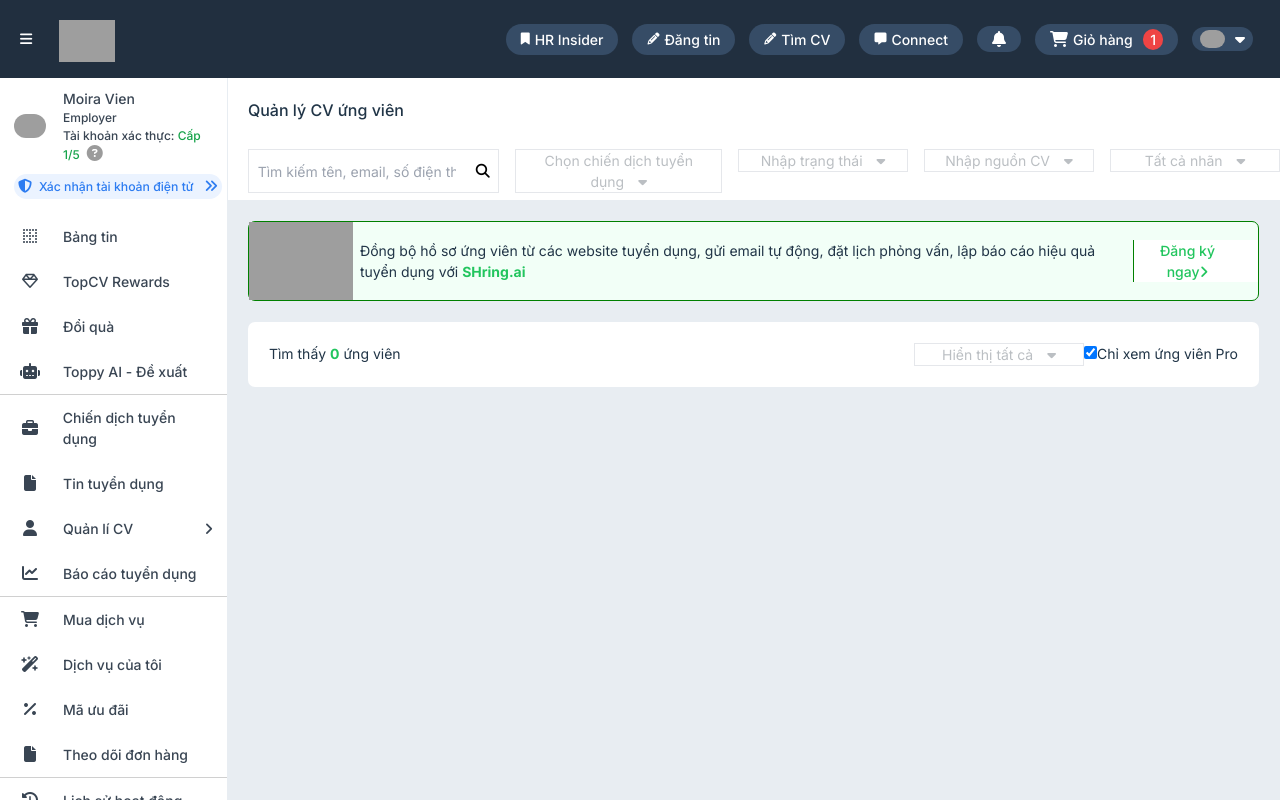
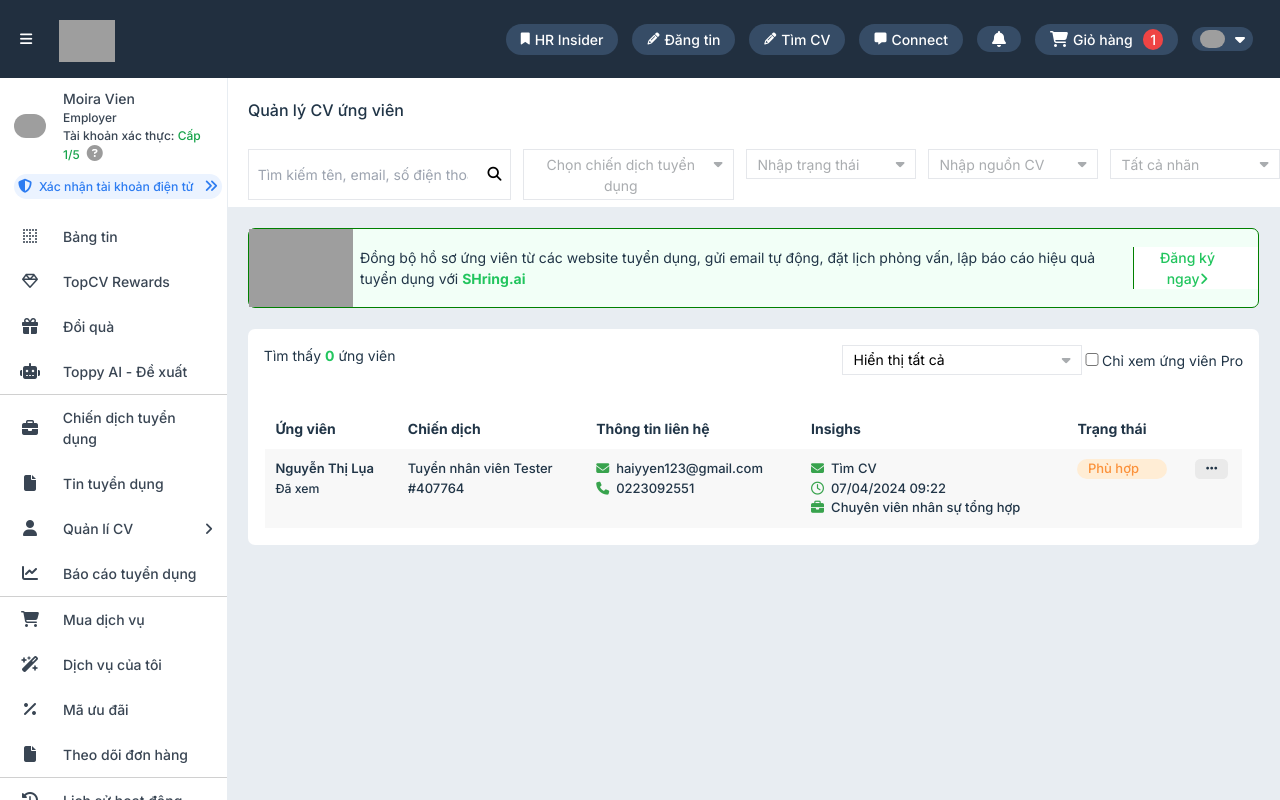
Before and after one commit to Phuochaii/t4CVs, a React (Vite) app in the folder client/: page /hr/approve in a window 1280 px wide. Shown: the top 800 px of the page. Built offline with nearby package versions, Linux system fonts and the light colour scheme; grey boxes are pictures that could not be loaded.

Commit message:
add item cv display

```diff
--- a/client/src/index.css
+++ b/client/src/index.css
@@ -39,6 +39,27 @@
   line-height: 5;
   height: 50px;
   padding: 10px 15px;
+}
+
+.hover-green:hover {
+  background-color: #00b14f;
+  color: white;
+}
+th {
+  padding-left: 10px;
+  padding-top: 10px;
+  padding-bottom: 10px;
+}
+td {
+  padding-left: 10px;
+  padding-top: 10px;
+  padding-bottom: 10px;
+  vertical-align: top;
+}
+input[type="checkbox"] {
+  accent-color: rgb(4, 167, 4);
+  width: 20px;
+  color: white;
 }
 /*
 a {
--- a/client/src/layouts/HRLayout/components/CustomSelectOption.tsx
+++ b/client/src/layouts/HRLayout/components/CustomSelectOption.tsx
@@ -2,11 +2,15 @@ import React, { useState, useRef, useEffect } from "react";
 
 function CustomSelectOption({
   label,
+  labelColor = "#A9ACAF",
   list = [],
+  width = "auto",
   onClick = () => {},
 }: {
   label: string;
+  labelColor?: string;
   list?: { title: string; value: string }[];
+  width?: string;
   onClick?: (e: any) => void;
 }) {
   const [isOpen, setIsOpen] = useState(false);
@@ -33,18 +37,29 @@ function CustomSelectOption({
     <div ref={ref} className="relative">
       <button
         id="dropdownHoverButton"
-        className="bg-white border border-gray-200  px-3 "
+        className="bg-white border border-gray-200  px-3 py-1 flex justify-between"
         type="button"
-        style={{ color: "#BBBFC3", marginLeft: "16px", minWidth: "170px" }}
+        style={{
+          width: width,
+          color: "#A9ACAF",
+          marginLeft: "12px",
+          minWidth: "170px",
+        }}
         onClick={handleToggle}
       >
-        {label}
-        <i className="fas fa-caret-down ml-4"></i>
+        <span style={{ color: labelColor }}> {label}</span>
+        <i className="fas fa-caret-down mt-1 ml-2"></i>
       </button>
       {isOpen && (
-        <ul className="absolute bg-white" style={{ width: "100%" }}>
+        <ul
+          className="absolute bg-white border border-gray-200 "
+          style={{
+            width: "100%",
+            marginLeft: "12px",
+          }}
+        >
           {list.map((item, index) => (
-            <li key={index} className="px-2 py-0.5 font-normal">
+            <li key={index} className="px-2 py-2 font-normal hover-green">
               {item.title}
             </li>
           ))}
--- a/client/src/pages/HR/ReceiveCV.tsx
+++ b/client/src/pages/HR/ReceiveCV.tsx
@@ -1,6 +1,24 @@
 import CustomSelectOption from "../../layouts/HRLayout/components/CustomSelectOption";
 
 function ReceiveCV() {
+  const listCV = [
+    {
+      name: "Nguyễn Thị Lụa",
+      statusView: "Đã xem",
+      campaign: {
+        name: "Tuyển nhân viên Tester",
+        id: "#407764",
+      },
+      email: "haiyyen123@gmail.com",
+      phone: "0223092551",
+      insight: {
+        descript: "Tìm CV",
+        time: "07/04/2024 09:22",
+        job: "Chuyên viên nhân sự tổng hợp",
+      },
+      status: "Phù hợp",
+    },
+  ];
   const recruitmentCampaign = [
     { title: "Chiến dịch 1", value: "1" },
     { title: "Chiến dịch 2", value: "2" },
@@ -26,6 +44,13 @@ function ReceiveCV() {
     { title: "Chưa gắn nhãn", value: "1" },
     { title: "Ưu tiên", value: "2" },
     { title: "Ít tiềm năng", value: "3" },
+  ];
+  const cvSeeMode = [
+    {
+      title: "Hiển thị tất cả CV",
+      value: "1",
+    },
+    { title: "Chỉ hiện thị CV chưa xem", value: "2" },
   ];
   return (
     <>
@@ -91,20 +116,114 @@ function ReceiveCV() {
         </button>
       </div>
       <div className="mt-6 mx-6 items-center rounded-lg bg-white">
-        <div className="flex p-6 justify-between">
+        <div className="flex justify-between" style={{ padding: "15.96px" }}>
           <p className="flex-grow">
             Tìm thấy <span className="text-green-500 font-bold">0</span> ứng
             viên
           </p>
-          <CustomSelectOption label="Hiển thị tất cả" />
-          <label>
-            <input type="checkbox" checked={true} />
+          <CustomSelectOption
+            label="Hiển thị tất cả"
+            labelColor="#000"
+            list={cvSeeMode}
+            width="240px"
+          />
+          <label style={{ transform: "translateY(5px)" }}>
+            <input type="checkbox" style={{ color: "pink" }} />
             Chỉ xem ứng viên Pro
           </label>
         </div>
+        {listCV.length == 0 ? (
+          <div className="flex justify-center items-center flex-col p-5">
+            <img src="https://tuyendung.topcv.vn/app/_nuxt/img/empty.73d75f4.png" />
+            Bạn không có CV
+          </div>
+        ) : (
+          <div className="p-5">
+            <table className="p-5" style={{ width: "100%" }}>
+              <tr>
+                <th className="text-left">Ứng viên</th>
+                <th className="text-left">Chiến dịch</th>
+                <th className="text-left">Thông tin liên hệ</th>
+                <th className="text-left">Insighs</th>
+                <th className="text-left">Trạng thái</th>
+                <th className="text-left"></th>
+              </tr>
+              <tbody style={{ backgroundColor: "#F8F8F8" }}>
+                {listCV.map((item) => (
+                  <tr
+                    className="font-medium my-5 mx-3"
+                    style={{ fontSize: "13px" }}
+                  >
+                    <td>
+                      <p className="font-semibold">{item.name}</p>
+                      <span className="text-sm">{item.statusView}</span>
+                    </td>
+                    <td>
+                      <p>{item.campaign.name}</p>
+                      <span>{item.campaign.id}</span>
+                    </td>
+                    <td>
+                      <p>
+                        <i
+                          style={{ color: "#38A34D" }}
+                          className="mr-2 fa-solid fa-envelope"
+                        ></i>
+                        {item.email}
+                      </p>
+                      <p>
+                        <i
+                          style={{ color: "#38A34D" }}
+                          className="mr-2 fa-solid fa-phone"
+                        ></i>
+                        {item.phone}
+                      </p>
+                    </td>
+                    <td>
+                      <p>
+                        <i
+                          style={{ color: "#38A34D" }}
+                          className="mr-2 fa-solid fa-envelope"
+                        ></i>
+                        {item.insight.descript}
+                      </p>
+                      <p>
+                        <i
+                          style={{ color: "#38A34D" }}
+                          className="mr-2 fa-regular fa-clock"
+                        ></i>
+                        {item.insight.time}
+                      </p>
+                      <p>
+                        <i
+                          style={{ color: "#38A34D" }}
+                          className="mr-2 fa-solid fa-briefcase"
+                        ></i>
+                        {item.insight.job}
+                      </p>
+                    </td>
+                    <td>
+                      <div className="rounded-full bg-orange-100 text-orange-400 px-3">
+                        {item.status}
+                      </div>
+                    </td>
+                    <td>
+                      <button
+                        className="btn px-3 rounded-md ml-5"
+                        style={{ backgroundColor: "#EAEAEA" }}
+                      >
+                        <i className="fa-solid fa-ellipsis"></i>
+                      </button>
+                    </td>
+                  </tr>
+                ))}
+              </tbody>
+            </table>
+          </div>
+        )}
       </div>
     </>
   );
 }
 
 export default ReceiveCV;
+2;
```
